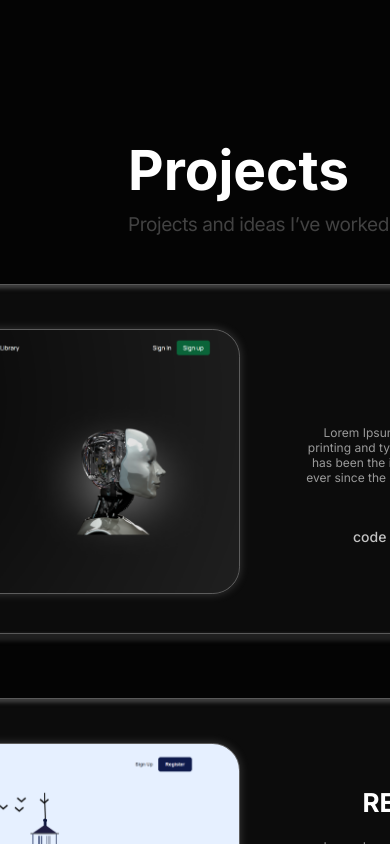
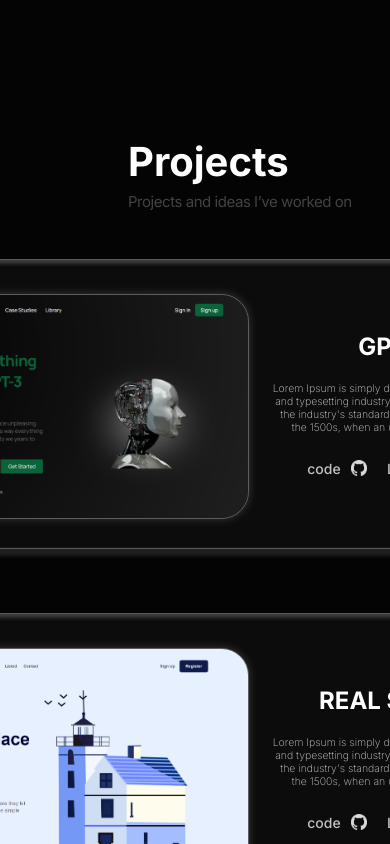
Before and after one commit to Ankitaggrawal/portfolio-website, a React (Create React App) app: page / in a window 390 px wide. Shown: the part 1360-2204 px from the top of the page. Built offline with nearby package versions, Linux system fonts and the light colour scheme; the HTML template or start-up script is replaced by a standard one.

Commit message:
tab responsive project sec 850px

```diff
--- a/src/containers/projects/projects.css
+++ b/src/containers/projects/projects.css
@@ -71,7 +71,7 @@
   width: 550px;
   height: 350px;
   padding: 2.8rem 2rem 2rem 2rem;
-  padding-top:
+  /* padding-top: ; */
   /* border: 1px solid #5d5d5d; */
 }
 
@@ -109,12 +109,12 @@
 
 .po__projects-cards__projectcard-text__subheading {
   overflow: hidden;
-  color: var(--basic-dark-gray, #9a9a9a);
+  color: var(--basic-dark-gray, #d2d2d2);
   text-overflow: ellipsis;
   font-family: Inter;
   font-size: 12px;
   font-style: normal;
-  font-weight: 400;
+  font-weight: 200;
   line-height: normal;
   text-align: center;
 }
@@ -126,9 +126,7 @@
   justify-content: center;
   align-items: center;
   padding-left: 8px;
-
   gap: 27px;
-  /* border: 1px solid #5d5d5d; */
 }
 
 .po__projects-cards__projectcard-text__links .code {
@@ -155,7 +153,6 @@
   align-items: center;
 }
 
-
 .po__projects-cards__projectcard-text__links img {
   display: flex;
   justify-content: center;
@@ -173,5 +170,55 @@
 
 .po__projects-cards__projectcard-text__links .external {
   height: 15px;
-  /* width: 20px; */
 }
+
+
+
+@media screen and (max-width: 850px) {
+
+  .po__projects-head {
+    gap: 6px;
+  }
+
+  .po__projects-head__heading {
+    font-size: 40px;
+  }
+
+  .po__projects-head__subheading {
+    font-size: 15px;
+  }
+
+  .po__projects-cards__projectcard {
+    width: 750px;
+    height: 290px;
+    padding: 10px 36px;
+    border-radius: 28px;
+  }
+
+  .po__projects-cards__projectcard-img {
+    width: 500px;
+    height: 300px;
+    padding: 2.5rem 0rem 0rem 0rem;
+  }
+
+  .po__projects-cards__projectcard-text {
+    padding: 1.5rem;
+    gap: 10px;
+  }
+
+  .po__projects-cards__projectcard-text__heading {
+    font-size: 24px;
+  }
+
+  .po__projects-cards__projectcard-text__subheading {
+    font-size: 10.5px;
+  }
+
+  .po__projects-cards__projectcard-text__links {
+    gap: 20px;
+  }
+
+}
+
+@media screen and (max-width: 760px) {
+}
```
Also changed, not shown: src/containers/projects/Projects.jsx (+4 -10 lines).
